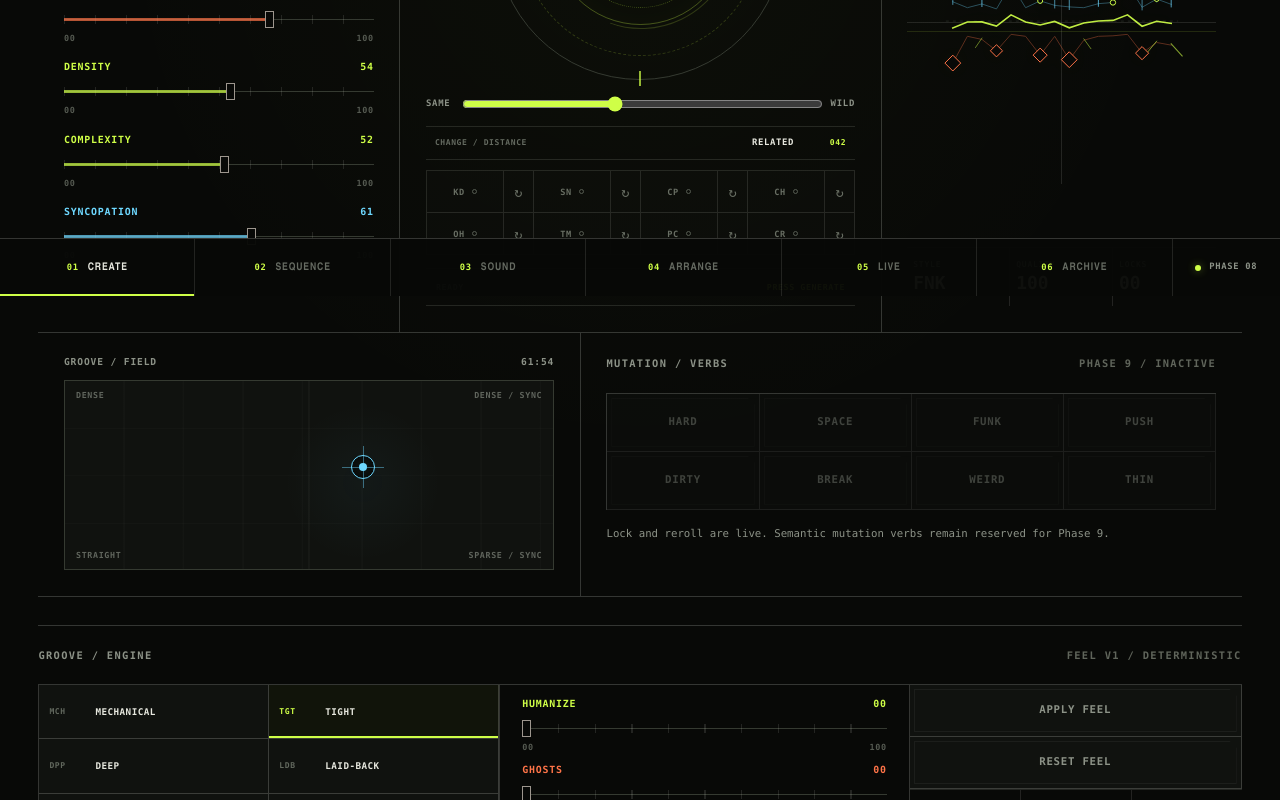
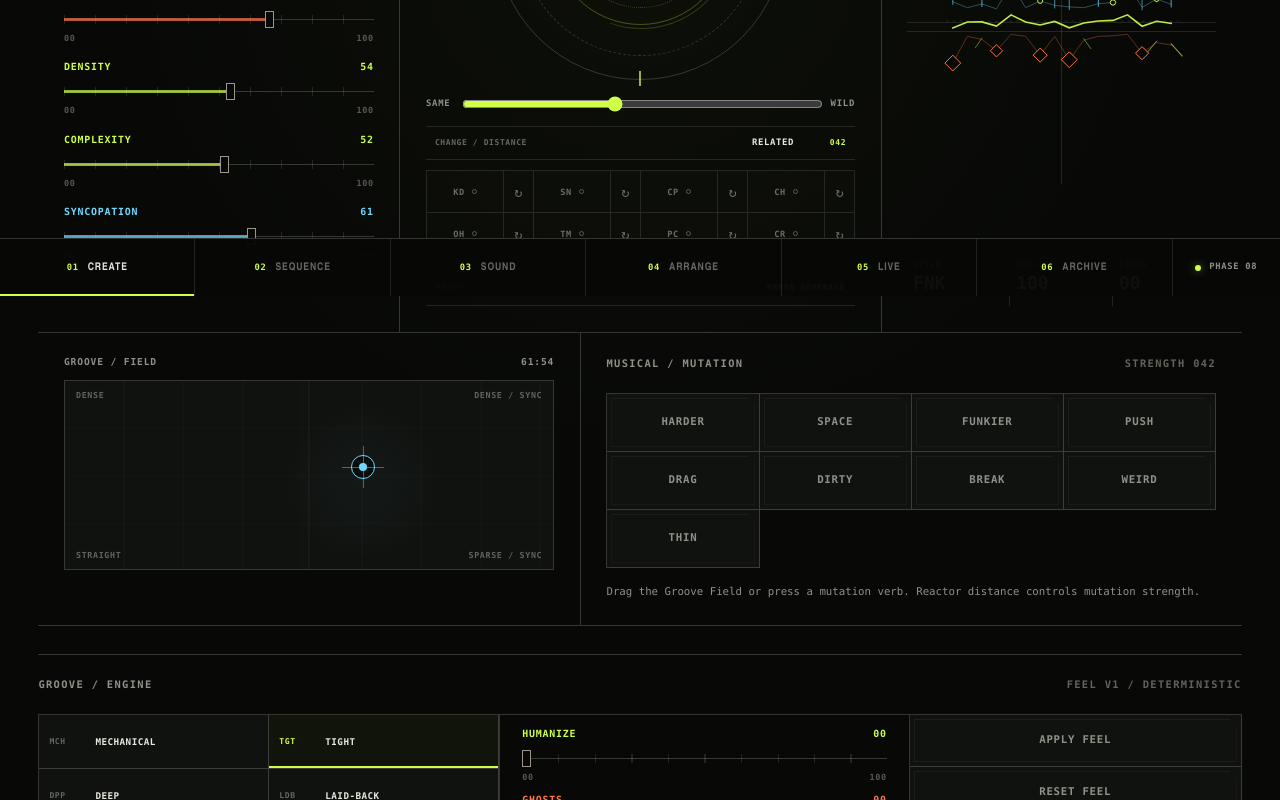
Before and after one commit to thiepn/synth, a React (Vite) app: page / in a window 1280 px wide. Shown: the part 504-1304 px from the top of the page. Built offline with nearby package versions, Linux system fonts and the light colour scheme.

Commit message:
feat: activate Groove Field and semantic musical mutations

```diff
--- a/src/ui/surfaces/CreateSurface.tsx
+++ b/src/ui/surfaces/CreateSurface.tsx
@@ -13,6 +13,13 @@ import {
   type BeatVariationResult,
 } from "../../generation/beatVariation";
 import { shortSeed } from "../../generation/prng";
+import {
+  MUSICAL_MUTATIONS,
+  mutateGrooveField,
+  mutateMusically,
+  type MusicalMutationId,
+  type MusicalMutationResult,
+} from "../../generation/musicalMutation";
 import {
   applyGroove,
   resetGroove,
@@ -41,17 +48,6 @@ import {
   TransportStatusLabel,
 } from "../transport/TransportUI";
 
-const mutationKeys = [
-  "HARD",
-  "SPACE",
-  "FUNK",
-  "PUSH",
-  "DIRTY",
-  "BREAK",
-  "WEIRD",
-  "THIN",
-];
-
 type ReactorOperation =
   | {
       kind: "generate";
@@ -61,6 +57,10 @@ type ReactorOperation =
       kind: "reroll";
       result: BeatVariationResult;
       target: string;
+    }
+  | {
+      kind: "mutation";
+      result: MusicalMutationResult;
     };
 
 function provenanceStyle(
@@ -98,6 +98,9 @@ export function CreateSurface() {
   const [reactorVersion, setReactorVersion] = useState(0);
   const [lastOperation, setLastOperation] =
     useState<ReactorOperation | null>(null);
+  const [activeMutation, setActiveMutation] =
+    useState<MusicalMutationId | null>(null);
+  const [mutationError, setMutationError] = useState<string | null>(null);
   const [operationError, setOperationError] = useState<string | null>(
     null,
   );
@@ -305,8 +308,106 @@ export function CreateSurface() {
     }
   };
 
+  const acceptMutation = (
+    result: MusicalMutationResult,
+    mutation: MusicalMutationId | null,
+  ) => {
+    if (!result.accepted) {
+      setMutationError(
+        "Mutation rejected · Q" +
+          result.validation.score +
+          " · " +
+          (result.validation.reasons[0] ?? "quality gate failed"),
+      );
+      setOperationCounter((value) => value + 1);
+      return;
+    }
+
+    sequencerStore.applyPatternTransform(result.pattern);
+    setLastOperation({ kind: "mutation", result });
+    setActiveMutation(mutation);
+    setMutationError(null);
+    setOperationError(null);
+    setEnergy(Math.round(result.targetIntent.energy * 100));
+    setDensity(Math.round(result.targetIntent.density * 100));
+    setComplexity(Math.round(result.targetIntent.complexity * 100));
+    setSyncopation(Math.round(result.targetIntent.syncopation * 100));
+    setSwing(Math.round(result.groove.swing * 100));
+    setPersonality(result.groove.personality);
+    setHumanization(Math.round(result.groove.humanization * 100));
+    setGhostNotes(Math.round(result.groove.ghostNoteAmount * 100));
+
+    const derivedStyle = provenanceStyle(result.pattern.provenance?.style);
+    if (derivedStyle) setStyle(derivedStyle);
+
+    setReactorVersion((value) => value + 1);
+    setOperationCounter((value) => value + 1);
+  };
+
+  const applySemanticMutation = (mutation: MusicalMutationId) => {
+    try {
+      const result = mutateMusically({
+        source: sequencer.pattern,
+        seed:
+          "mutation:" +
+          sequencer.pattern.id +
+          ":" +
+          mutation +
+          ":" +
+          String(operationCounter).padStart(4, "0"),
+        mutation,
+        amount: Math.max(0.12, distance / 100),
+        style,
+        intent: intent(),
+        bpm: transport.bpm,
+      });
+
+      acceptMutation(result, mutation);
+    } catch (error) {
+      setMutationError(
+        error instanceof Error ? error.message : String(error),
+      );
+      setOperationCounter((value) => value + 1);
+    }
+  };
+
+  const applyFieldMutation = (x: number, y: number) => {
+    try {
+      const result = mutateGrooveField({
+        source: sequencer.pattern,
+        seed:
+          "field:" +
+          sequencer.pattern.id +
+          ":" +
+          String(operationCounter).padStart(4, "0"),
+        targetDensity: y / 100,
+        targetSyncopation: x / 100,
+        style,
+        intent: {
+          ...intent(),
+          density: y / 100,
+          syncopation: x / 100,
+        },
+        bpm: transport.bpm,
+      });
+
+      acceptMutation(result, null);
+    } catch (error) {
+      setMutationError(
+        error instanceof Error ? error.message : String(error),
+      );
+      setOperationCounter((value) => value + 1);
+    }
+  };
+
   const lastStatus =
-    lastOperation?.kind === "reroll"
+    lastOperation?.kind === "mutation"
+      ? "MUT / Δ" +
+        String(lastOperation.result.changedStepCount).padStart(2, "0") +
+        " / " +
+        lastOperation.result.changedLaneIds.length +
+        " LANE"
+      : lastOperation?.kind === "reroll"
         ? "Δ" +
         String(lastOperation.result.changedStepCount).padStart(2, "0") +
         " / " +
@@ -468,6 +569,8 @@ export function CreateSurface() {
             <span>
               {operationError
                 ? "REJECTED"
+                : lastOperation?.kind === "mutation"
+                  ? "MUTATED"
                   : lastOperation?.kind === "reroll"
                     ? "REROLLED"
                     : lastOperation?.kind === "generate"
@@ -535,23 +638,43 @@ export function CreateSurface() {
             setSyncopation(x);
             setDensity(y);
           }}
+          onCommit={applyFieldMutation}
         />
 
         <div className="mutation-bank">
           <div className="machine-section-label">
-            <span>MUTATION / VERBS</span>
-            <span>PHASE 9 / INACTIVE</span>
+            <span>MUSICAL / MUTATION</span>
+            <span>STRENGTH {String(Math.round(distance)).padStart(3, "0")}</span>
           </div>
           <div className="mutation-bank__grid">
-            {mutationKeys.map((mutation) => (
-              <MachineButton key={mutation} disabled>
-                {mutation}
+            {MUSICAL_MUTATIONS.map((mutation) => (
+              <MachineButton
+                key={mutation.id}
+                active={activeMutation === mutation.id}
+                onClick={() => applySemanticMutation(mutation.id)}
+                ariaLabel={mutation.label + ". " + mutation.description}
+              >
+                {mutation.label}
               </MachineButton>
             ))}
           </div>
-          <p className="mutation-bank__note">
-            Lock and reroll are live. Semantic mutation verbs remain
-            reserved for Phase 9.
+          <p
+            className={
+              mutationError
+                ? "mutation-bank__note is-error"
+                : "mutation-bank__note"
+            }
+            aria-live="polite"
+          >
+            {mutationError ??
+              (lastOperation?.kind === "mutation"
+                ? lastOperation.result.mutationId.toUpperCase() +
+                  " · Q" +
+                  lastOperation.result.validation.score +
+                  " · Δ" +
+                  lastOperation.result.changedStepCount +
+                  " STEPS"
+                : "Drag the Groove Field or press a mutation verb. Reactor distance controls mutation strength.")}
           </p>
         </div>
       </div>
```
Lines whose indentation alone changed are shown as unchanged.
